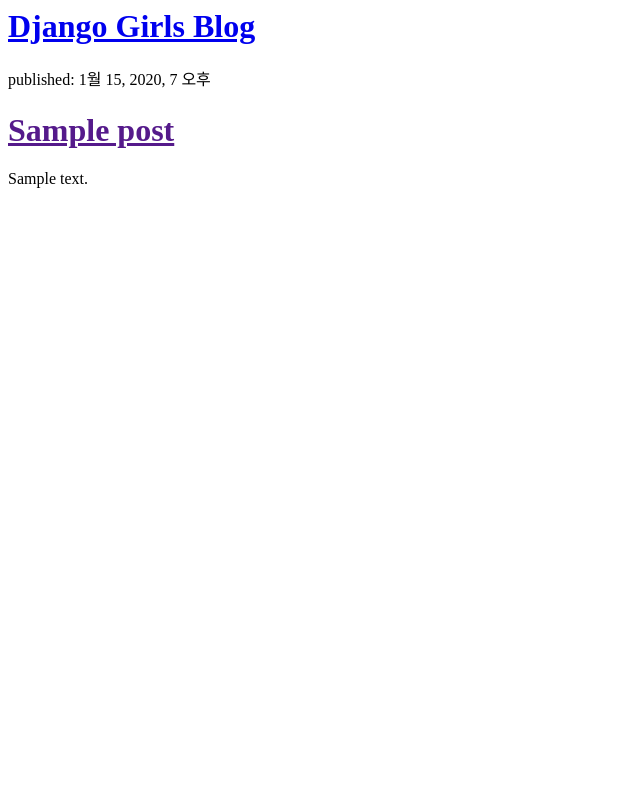
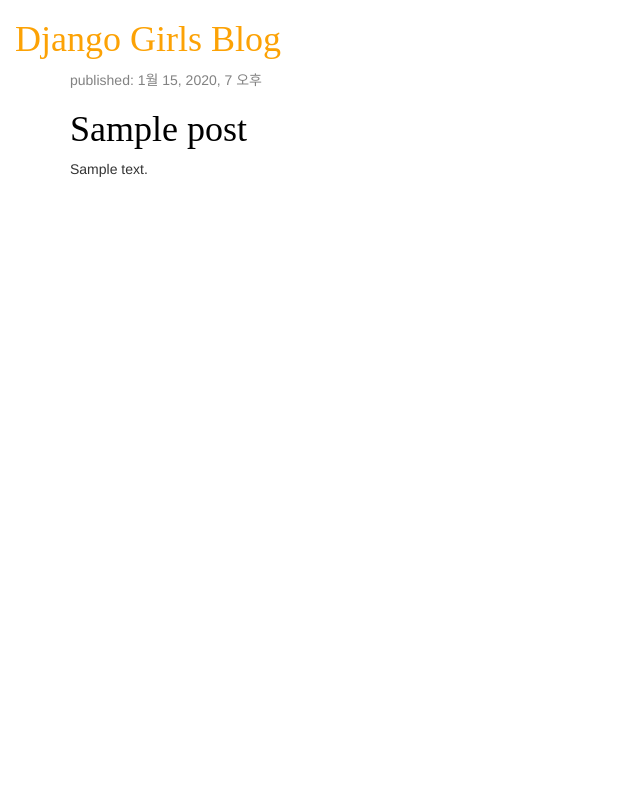
Before and after one commit to kymkcj23/tutorial, a Django app: template blog/templates/blog/post_list.html in a window 1280 px wide. Shown: the whole page, without its empty margins (0-640 px from the left). Run offline with Django 3.2, Linux system fonts and the light colour scheme; the template is opened without the code that fills it: values that come from a table or form of the project are taken from there, others are empty; tables that the repository leaves empty hold one stand-in row (values such as "Sample post"); some libraries are stand-ins or nearby versions.

Commit message:
Modified templates to display posts from database.

```diff
--- a/blog/static/css/blog.css
+++ b/blog/static/css/blog.css
@@ -45,13 +45,13 @@ h1, h2, h3, h4 {
     color: #000000;
 }
 
-/*h1 a, h2 a {*/
-    /*color: #FCA205;*/
-    /*font-family: 'Lobster';*/
-/*}*/
+h1 a, h2 a {
+    color: #FCA205;
+    font-family: 'Lobster';
+}
 
-/*body {*/
-    /*padding-left: 15px;*/
-/*}*/
+body {
+    padding-left: 15px;
+}
 
 /* 브라우저 캐시 삭제 F12 키로 개발자 도구 활성화 후, 새로고침 아이콘 우측 마우스 클릭*/
--- a/blog/templates/blog/post_list.html
+++ b/blog/templates/blog/post_list.html
@@ -1,18 +1,29 @@
+{% load static %}
 <html>
     <head>
         <title>Django Girls blog</title>
+        <link rel="stylesheet" href="//maxcdn.bootstrapcdn.com/bootstrap/3.2.0/css/bootstrap.min.css">
+        <link rel="stylesheet" href="//maxcdn.bootstrapcdn.com/bootstrap/3.2.0/css/bootstrap-theme.min.css">
+        <link rel="stylesheet" href="{% static 'css/blog.css' %}">
     </head>
     <body>
         <div>
             <h1><a href="/">Django Girls Blog</a></h1>
         </div>
-
+<div class="content container">
+    <div class="row">
+        <div class="col-md-8">
             {% for post in posts %}
-    <div>
+                <div class="post">
+                    <div class="date">
                         <p>published: {{ post.published_date }}</p>
+                    </div>
                     <h1><a href="">{{ post.title }}</a></h1>
                     <p>{{ post.text|linebreaksbr }}</p>
                 </div>
             {% endfor %}
+        </div>
+    </div>
+</div>
     </body>
 </html>
```
Lines whose indentation alone changed are shown as unchanged.
